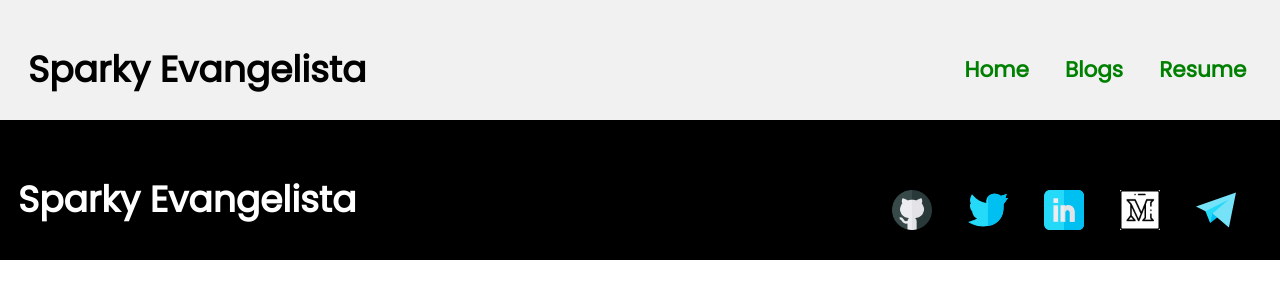
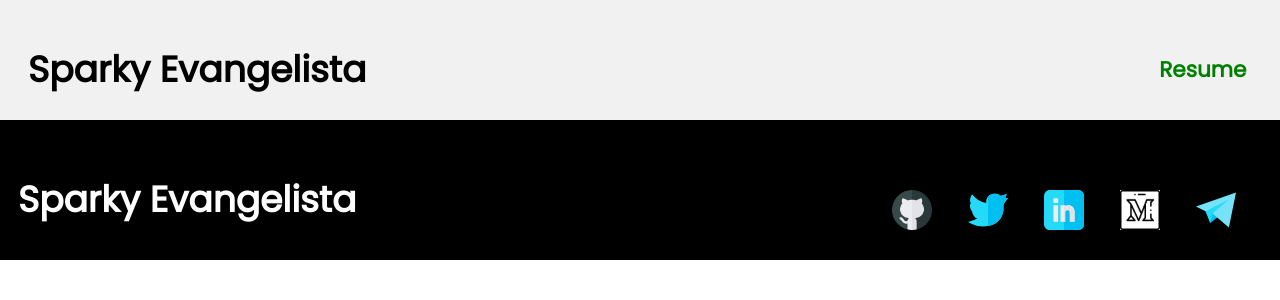
Before and after one commit to Sparkadelic177/my-portfolio, a React (Create React App) app: page / in a window 1280 px wide. Shown: the top 300 px of the page. Built offline with nearby package versions, Linux system fonts and the light colour scheme.

Commit message:
refactored, cleaned code

```diff
--- a/src/components/header.js
+++ b/src/components/header.js
@@ -7,16 +7,16 @@ const Header = () => {
     <div className="headerSection">
       <li id="name">Sparky Evangelista</li>
       <ul className="gotos">
-        <li className="nav">
+        {/* <li className="nav">
           <Link className="headerLink" to="/my-portfolio">
             Home
           </Link>
-        </li>
-        <li className="nav">
+        </li> */}
+        {/* <li className="nav">
           <Link className="headerLink" to="/blogs">
             Blogs
           </Link>
-        </li>
+        </li> */}
 
         <li className="nav">
           <a
```
Also changed, not shown: 18 other files (tests, documents, lock files or other folders).
